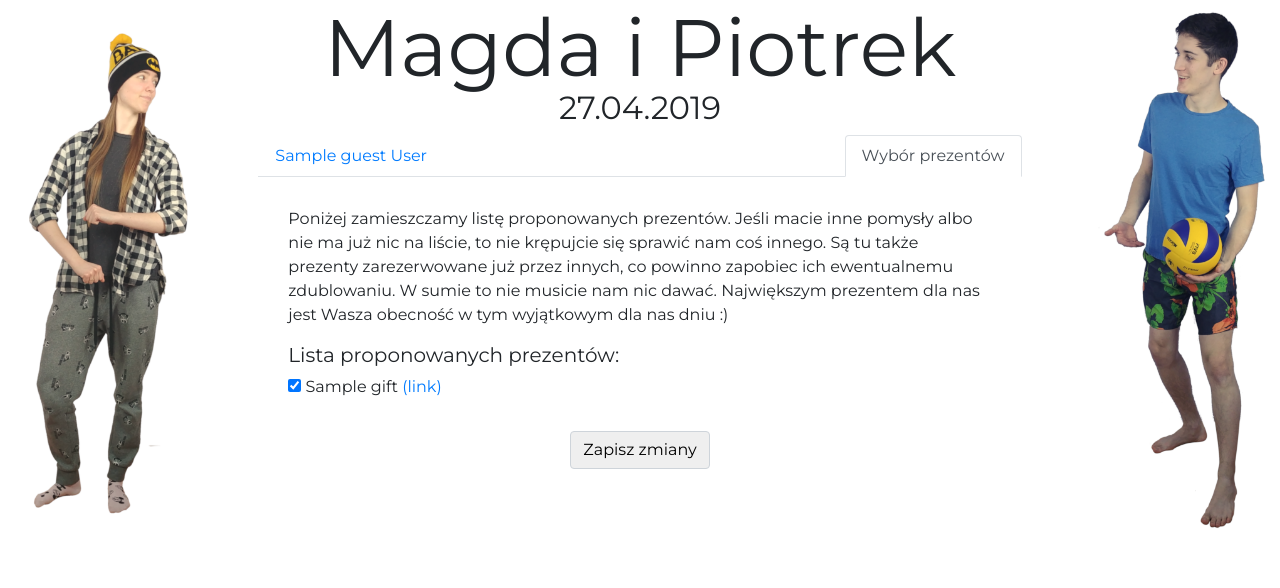
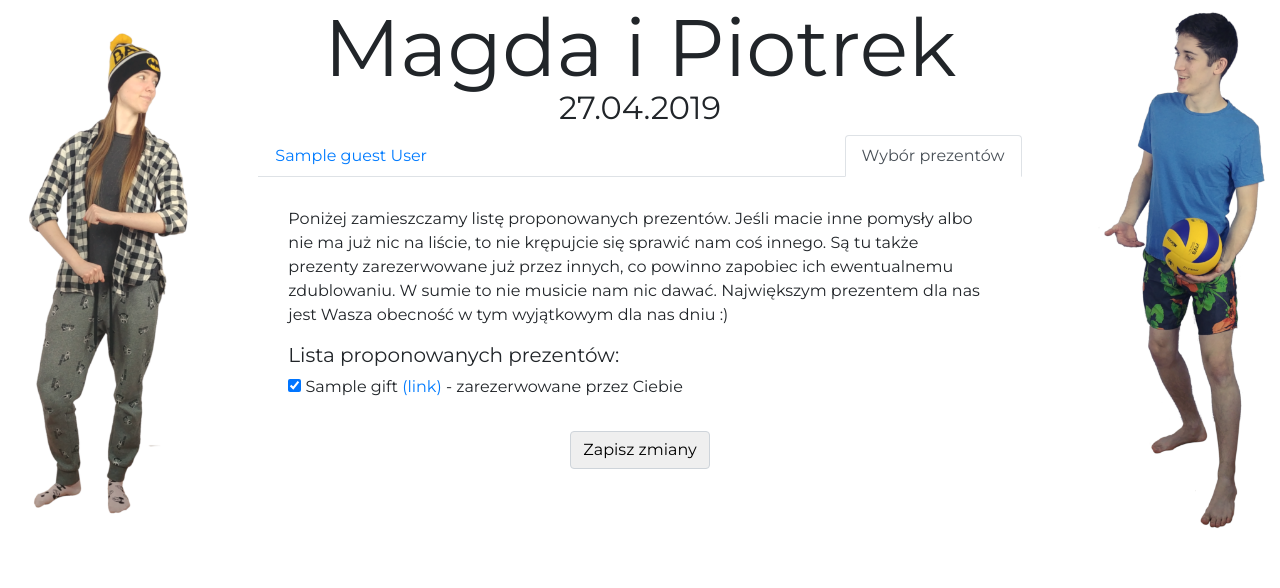
Before and after one commit to pmiara/wedding, a Django app: page /rsvp/1/ in a window 1280 px wide. Shown: the part 132-720 px from the top of the page. Run offline with Django 3.2, Linux system fonts and the light colour scheme; a user stored in the database is signed in; tables that the repository leaves empty hold one stand-in row (values such as "Sample post"); style sheets or scripts are compiled from the project's sources; some libraries are stand-ins or nearby versions.

Commit message:
Mark guest's gifts with text

```diff
--- a/wedding_guests/templates/rsvp.html
+++ b/wedding_guests/templates/rsvp.html
@@ -60,13 +60,17 @@
             value="{{ gift_id }}"
             {% if gift_id in gift_form.gifts.field.initial %}
               checked=""
-            {% endif %}>
+            {% endif %}
+          >
           {{ gift_name }}
           {% with gift_urls|get_item:gift_id as gift_url %}
             {% if gift_url %}
             <a href="{{ gift_url }}" target="_blank">(link)</a>
             {% endif %}
           {% endwith %}
+          {% if gift_id in gift_form.gifts.field.initial %}
+          - zarezerwowane przez Ciebie
+          {% endif %}
         </label>
         <br>
       {% endfor %}
```
